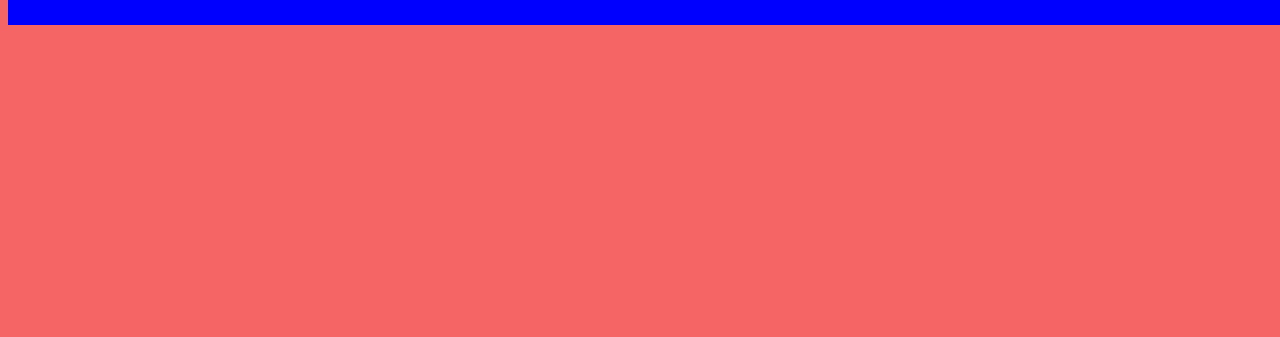
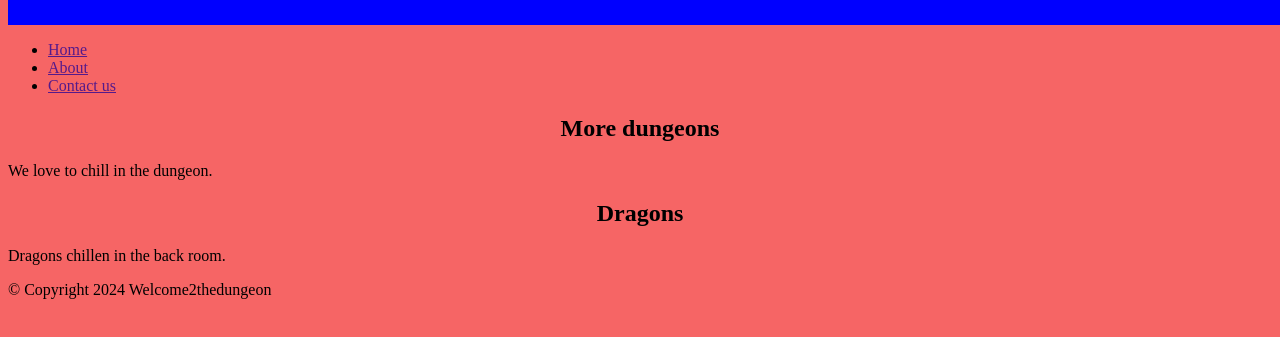
Before and after one commit to Jovonijohnson/COMP001B.LectureActivity3, a plain HTML site: page index.html in a window 1280 px wide. Shown: the part 113-450 px from the top of the page. Drawn offline with Linux system fonts and the light colour scheme.

Commit message:
Edited html index

```diff
--- a/index.html
+++ b/index.html
@@ -8,9 +8,53 @@
 </head>
 <body>
     <header>
+
         <h1>
             Float
         </h1>
     </header>
+    <main>
+        <nav>
+            <ul>
+                <li>
+                    <a href="">
+                        Home
+                    </a>
+                </li>
+                <li>
+                    <a href="">
+                        About
+                    </a>
+                </li>
+                <li>
+                    <a href="">
+                        Contact us
+                    </a>
+                </li>
+            </ul>
+        </nav>
+        <section>
+            <h2>
+                More dungeons
+            </h2>
+            <p>
+                We love to chill in the dungeon.
+            </p>
+        </section>
+        <article>
+            <h2>
+                Dragons
+            </h2>
+            <p>
+                Dragons chillen in the back room.
+            </p>
+            <!-- Added titles and paragraphs-->
+        </article>
+    </main>
+    <footer>
+        <p>
+ &copy; Copyright 2024 Welcome2thedungeon
+    </p>
+    </footer>
 </body>
 </html>
--- a/main.css
+++ b/main.css
@@ -17,3 +17,10 @@ header {
     text-align: right;
 }
 /* Added blue border */
+
+.clear{
+    clear: both;
+}
+h2{
+    text-align: center;
+}
```
